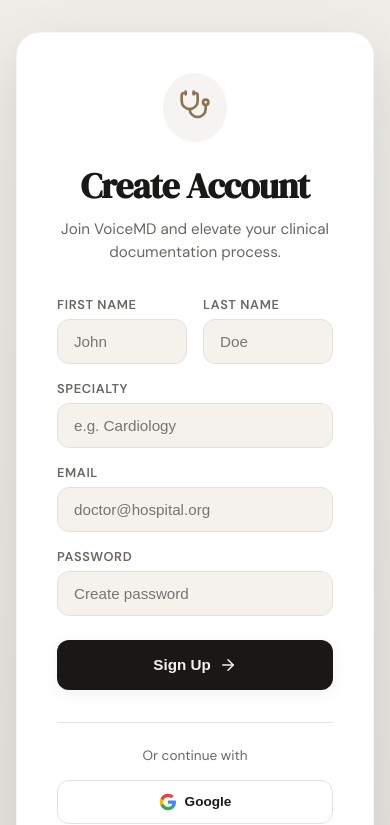
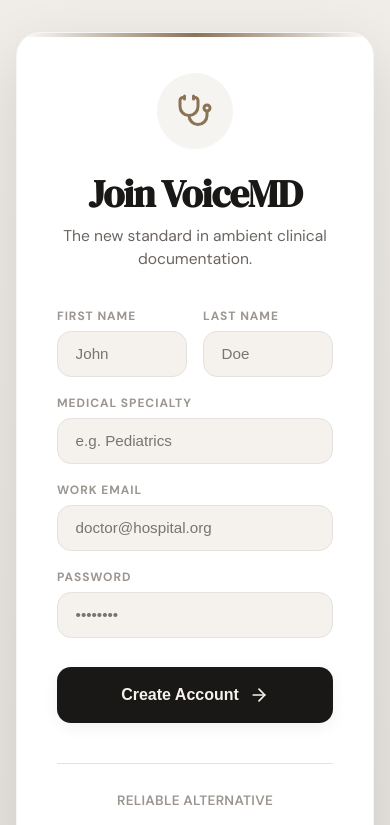
Before and after one commit to NURSE87-prog/voicemd-3-0, a Next.js app: page /signup in a window 390 px wide. Shown: the top 825 px of the page. Built offline with nearby package versions, Linux system fonts and the light colour scheme; no server answers.

Commit message:
Premium redesign of Login and Signup pages with consistent branding and micro-interactions

```diff
--- a/src/app/signup/page.tsx
+++ b/src/app/signup/page.tsx
@@ -60,127 +60,137 @@
 
   return (
     <main style={{ minHeight: '100vh', display: 'flex', flexDirection: 'column', justifyContent: 'center', alignItems: 'center', padding: '2rem 1rem' }}>
-      <div style={{ width: '100%', maxWidth: '440px', background: 'var(--bg-card)', borderRadius: '24px', padding: '2.5rem', boxShadow: 'var(--shadow-xl)', border: '1px solid var(--border-subtle)', position: 'relative' }}>
+      <div style={{ width: '100%', maxWidth: '440px', background: 'var(--bg-card)', borderRadius: '24px', padding: '2.5rem', boxShadow: 'var(--shadow-xl)', border: '1px solid var(--border-subtle)', position: 'relative', overflow: 'hidden' }}>
 
-        <div style={{ display: 'flex', flexDirection: 'column', alignItems: 'center', textAlign: 'center', marginBottom: '2rem' }}>
-          <div style={{ background: 'var(--accent-soft)', padding: '1rem', borderRadius: '50%', color: 'var(--accent)', marginBottom: '1.25rem', boxShadow: 'var(--shadow-sm)' }}>
-            <Stethoscope size={32} />
+        {/* Decorative Top Accent */}
+        <div style={{ position: 'absolute', top: 0, left: 0, right: 0, height: '4px', background: 'linear-gradient(90deg, transparent, var(--accent), transparent)' }} />
+
+        <div style={{ display: 'flex', flexDirection: 'column', alignItems: 'center', textAlign: 'center', marginBottom: '2.25rem' }}>
+          <div style={{ background: 'var(--accent-soft)', padding: '1.25rem', borderRadius: '50%', color: 'var(--accent)', marginBottom: '1.5rem', boxShadow: 'var(--shadow-sm)', transition: 'all 0.3s ease', display: 'inline-flex' }}>
+            <Stethoscope size={36} />
           </div>
-          <h1 style={{ fontFamily: 'var(--font-serif)', fontSize: '2.2rem', color: 'var(--text-primary)', marginBottom: '0.5rem', letterSpacing: '-0.02em' }}>
-            Create Account
+          <h1 style={{ fontFamily: 'var(--font-serif)', fontSize: '2.4rem', color: 'var(--text-primary)', marginBottom: '0.6rem', letterSpacing: '-0.02em', lineHeight: 1.1 }}>
+            Join VoiceMD
           </h1>
-          <p style={{ color: 'var(--text-secondary)', fontSize: '0.95rem', lineHeight: 1.5 }}>
-            Join VoiceMD and elevate your clinical documentation process.
+          <p style={{ color: 'var(--text-secondary)', fontSize: '0.975rem', lineHeight: 1.5, maxWidth: '280px', margin: '0 auto' }}>
+            The new standard in ambient clinical documentation.
           </p>
         </div>
 
         {success ? (
-          <div style={{ background: 'rgba(16, 185, 129, 0.1)', border: '1px solid rgba(16, 185, 129, 0.2)', padding: '1.25rem', borderRadius: '16px', textAlign: 'center', marginBottom: '1.5rem' }}>
-            <h3 style={{ color: '#059669', fontWeight: 600, marginBottom: '0.25rem' }}>Check your email</h3>
-            <p style={{ color: '#047857', fontSize: '0.85rem' }}>We sent a verification link to {email}.</p>
+          <div style={{ background: 'rgba(16, 185, 129, 0.08)', border: '1px solid rgba(16, 185, 129, 0.2)', padding: '1.5rem', borderRadius: '18px', textAlign: 'center', marginBottom: '1.5rem', animation: 'fadeIn 0.5s ease' }}>
+            <h3 style={{ color: '#059669', fontWeight: 600, fontSize: '1.1rem', marginBottom: '0.4rem' }}>Verify your identity</h3>
+            <p style={{ color: '#047857', fontSize: '0.9rem', lineHeight: 1.5 }}>A secure activation link has been dispatched to <strong>{email}</strong>.</p>
           </div>
         ) : (
-          <form onSubmit={handleSignUp} style={{ display: 'flex', flexDirection: 'column', gap: '1rem' }}>
+          <form onSubmit={handleSignUp} style={{ display: 'flex', flexDirection: 'column', gap: '1.1rem' }}>
             {error && (
-              <div style={{ background: 'var(--toast-error-bg)', color: 'white', padding: '0.875rem', borderRadius: '12px', fontSize: '0.85rem', textAlign: 'center' }}>
+              <div style={{ background: 'var(--toast-error-bg)', color: 'white', padding: '0.9rem', borderRadius: '14px', fontSize: '0.875rem', textAlign: 'center', fontWeight: 500, animation: 'shake 0.4s ease' }}>
                 {error}
               </div>
             )}
 
             <div style={{ display: 'grid', gridTemplateColumns: '1fr 1fr', gap: '1rem' }}>
-              <div style={{ display: 'flex', flexDirection: 'column', gap: '0.4rem' }}>
-                <label htmlFor="firstName" style={{ fontSize: '0.8rem', fontWeight: 600, color: 'var(--text-secondary)', textTransform: 'uppercase', letterSpacing: '0.05em' }}>First name</label>
+              <div style={{ display: 'flex', flexDirection: 'column', gap: '0.45rem' }}>
+                <label htmlFor="firstName" style={{ fontSize: '0.75rem', fontWeight: 700, color: 'var(--text-muted)', textTransform: 'uppercase', letterSpacing: '0.08em' }}>First name</label>
                 <input
                   id="firstName"
                   type="text"
                   required
                   value={firstName}
                   onChange={(e) => setFirstName(e.target.value)}
-                  style={{ width: '100%', padding: '0.8rem 1rem', borderRadius: '12px', border: '1px solid var(--border)', background: 'var(--bg-color)', color: 'var(--text-primary)', fontSize: '0.95rem', outline: 'none', transition: 'border-color 0.2s' }}
+                  style={{ width: '100%', padding: '0.85rem 1.1rem', borderRadius: '14px', border: '1px solid var(--border)', background: 'var(--bg-color)', color: 'var(--text-primary)', fontSize: '0.95rem', outline: 'none', transition: 'all 0.2s cubic-bezier(0.4, 0, 0.2, 1)' }}
                   placeholder="John"
+                  className="focus-ring"
                 />
               </div>
-              <div style={{ display: 'flex', flexDirection: 'column', gap: '0.4rem' }}>
-                <label htmlFor="lastName" style={{ fontSize: '0.8rem', fontWeight: 600, color: 'var(--text-secondary)', textTransform: 'uppercase', letterSpacing: '0.05em' }}>Last name</label>
+              <div style={{ display: 'flex', flexDirection: 'column', gap: '0.45rem' }}>
+                <label htmlFor="lastName" style={{ fontSize: '0.75rem', fontWeight: 700, color: 'var(--text-muted)', textTransform: 'uppercase', letterSpacing: '0.08em' }}>Last name</label>
                 <input
                   id="lastName"
                   type="text"
                   required
                   value={lastName}
                   onChange={(e) => setLastName(e.target.value)}
-                  style={{ width: '100%', padding: '0.8rem 1rem', borderRadius: '12px', border: '1px solid var(--border)', background: 'var(--bg-color)', color: 'var(--text-primary)', fontSize: '0.95rem', outline: 'none', transition: 'border-color 0.2s' }}
+                  style={{ width: '100%', padding: '0.85rem 1.1rem', borderRadius: '14px', border: '1px solid var(--border)', background: 'var(--bg-color)', color: 'var(--text-primary)', fontSize: '0.95rem', outline: 'none', transition: 'all 0.2s cubic-bezier(0.4, 0, 0.2, 1)' }}
                   placeholder="Doe"
+                  className="focus-ring"
                 />
               </div>
             </div>
 
-            <div style={{ display: 'flex', flexDirection: 'column', gap: '0.4rem' }}>
-              <label htmlFor="specialty" style={{ fontSize: '0.8rem', fontWeight: 600, color: 'var(--text-secondary)', textTransform: 'uppercase', letterSpacing: '0.05em' }}>Specialty</label>
+            <div style={{ display: 'flex', flexDirection: 'column', gap: '0.45rem' }}>
+              <label htmlFor="specialty" style={{ fontSize: '0.75rem', fontWeight: 700, color: 'var(--text-muted)', textTransform: 'uppercase', letterSpacing: '0.08em' }}>Medical Specialty</label>
               <input
                 id="specialty"
                 type="text"
                 required
                 value={specialty}
                 onChange={(e) => setSpecialty(e.target.value)}
-                style={{ width: '100%', padding: '0.8rem 1rem', borderRadius: '12px', border: '1px solid var(--border)', background: 'var(--bg-color)', color: 'var(--text-primary)', fontSize: '0.95rem', outline: 'none', transition: 'border-color 0.2s' }}
-                placeholder="e.g. Cardiology"
+                style={{ width: '100%', padding: '0.85rem 1.1rem', borderRadius: '14px', border: '1px solid var(--border)', background: 'var(--bg-color)', color: 'var(--text-primary)', fontSize: '0.95rem', outline: 'none', transition: 'all 0.2s cubic-bezier(0.4, 0, 0.2, 1)' }}
+                placeholder="e.g. Pediatrics"
+                className="focus-ring"
               />
             </div>
 
-            <div style={{ display: 'flex', flexDirection: 'column', gap: '0.4rem' }}>
-              <label htmlFor="email" style={{ fontSize: '0.8rem', fontWeight: 600, color: 'var(--text-secondary)', textTransform: 'uppercase', letterSpacing: '0.05em' }}>Email</label>
+            <div style={{ display: 'flex', flexDirection: 'column', gap: '0.45rem' }}>
+              <label htmlFor="email" style={{ fontSize: '0.75rem', fontWeight: 700, color: 'var(--text-muted)', textTransform: 'uppercase', letterSpacing: '0.08em' }}>Work Email</label>
               <input
                 id="email"
                 type="email"
                 required
                 value={email}
                 onChange={(e) => setEmail(e.target.value)}
-                style={{ width: '100%', padding: '0.8rem 1rem', borderRadius: '12px', border: '1px solid var(--border)', background: 'var(--bg-color)', color: 'var(--text-primary)', fontSize: '0.95rem', outline: 'none', transition: 'border-color 0.2s' }}
+                style={{ width: '100%', padding: '0.85rem 1.1rem', borderRadius: '14px', border: '1px solid var(--border)', background: 'var(--bg-color)', color: 'var(--text-primary)', fontSize: '0.95rem', outline: 'none', transition: 'all 0.2s cubic-bezier(0.4, 0, 0.2, 1)' }}
                 placeholder="doctor@hospital.org"
+                className="focus-ring"
               />
             </div>
 
-            <div style={{ display: 'flex', flexDirection: 'column', gap: '0.4rem' }}>
-              <label htmlFor="password" style={{ fontSize: '0.8rem', fontWeight: 600, color: 'var(--text-secondary)', textTransform: 'uppercase', letterSpacing: '0.05em' }}>Password</label>
+            <div style={{ display: 'flex', flexDirection: 'column', gap: '0.45rem' }}>
+              <label htmlFor="password" style={{ fontSize: '0.75rem', fontWeight: 700, color: 'var(--text-muted)', textTransform: 'uppercase', letterSpacing: '0.08em' }}>Password</label>
               <input
                 id="password"
                 type="password"
                 required
                 value={password}
                 onChange={(e) => setPassword(e.target.value)}
-                style={{ width: '100%', padding: '0.8rem 1rem', borderRadius: '12px', border: '1px solid var(--border)', background: 'var(--bg-color)', color: 'var(--text-primary)', fontSize: '0.95rem', outline: 'none', transition: 'border-color 0.2s' }}
-                placeholder="Create password"
+                style={{ width: '100%', padding: '0.85rem 1.1rem', borderRadius: '14px', border: '1px solid var(--border)', background: 'var(--bg-color)', color: 'var(--text-primary)', fontSize: '0.95rem', outline: 'none', transition: 'all 0.2s cubic-bezier(0.4, 0, 0.2, 1)' }}
+                placeholder="••••••••"
+                className="focus-ring"
               />
             </div>
 
             <button
               type="submit"
               disabled={loading}
-              style={{ width: '100%', display: 'flex', justifyContent: 'center', alignItems: 'center', gap: '0.5rem', background: 'var(--text-primary)', color: 'var(--bg-color)', padding: '1rem', borderRadius: '12px', border: 'none', fontSize: '0.95rem', fontWeight: 600, cursor: loading ? 'not-allowed' : 'pointer', opacity: loading ? 0.7 : 1, marginTop: '0.5rem', boxShadow: 'var(--shadow-md)', transition: 'transform 0.2s, box-shadow 0.2s' }}
+              className="premium-btn"
+              style={{ width: '100%', display: 'flex', justifyContent: 'center', alignItems: 'center', gap: '0.625rem', background: 'var(--text-primary)', color: 'var(--bg-color)', padding: '1.1rem', borderRadius: '14px', border: 'none', fontSize: '1rem', fontWeight: 700, cursor: loading ? 'not-allowed' : 'pointer', opacity: loading ? 0.7 : 1, marginTop: '0.75rem', boxShadow: 'var(--shadow-md)', transition: 'all 0.3s cubic-bezier(0.175, 0.885, 0.32, 1.275)' }}
             >
-              {loading ? "Creating..." : "Sign Up"} <ArrowRight size={18} />
+              {loading ? "Initializing..." : "Create Account"} <ArrowRight size={20} />
             </button>
           </form>
         )}
 
-        <div style={{ marginTop: '2rem', textAlign: 'center', borderTop: '1px solid var(--border)', paddingTop: '1.5rem' }}>
-          <p style={{ color: 'var(--text-secondary)', fontSize: '0.85rem', marginBottom: '1rem' }}>Or continue with</p>
+        <div style={{ marginTop: '2.5rem', textAlign: 'center', borderTop: '1px solid var(--border)', paddingTop: '1.75rem' }}>
+          <p style={{ color: 'var(--text-muted)', fontSize: '0.85rem', fontWeight: 600, letterSpacing: '0.02em', marginBottom: '1.1rem' }}>RELIABLE ALTERNATIVE</p>
           <div style={{ display: 'flex', gap: '0.75rem' }}>
             <button
               onClick={handleGoogleLogin}
-              style={{ flex: 1, display: 'flex', justifyContent: 'center', alignItems: 'center', gap: '0.5rem', background: 'transparent', border: '1px solid var(--border)', padding: '0.75rem', borderRadius: '12px', cursor: 'pointer', transition: 'background 0.2s' }}
+              style={{ flex: 1, display: 'flex', justifyContent: 'center', alignItems: 'center', gap: '0.75rem', background: 'transparent', border: '1px solid var(--border)', padding: '0.85rem', borderRadius: '14px', cursor: 'pointer', transition: 'all 0.2s ease', backgroundColor: 'var(--bg-color)' }}
             >
-              <svg width="18" height="18" viewBox="0 0 24 24" fill="none" xmlns="http://www.w3.org/2000/svg">
+              <svg width="20" height="20" viewBox="0 0 24 24" fill="none" xmlns="http://www.w3.org/2000/svg">
                 <path d="M22.56 12.25c0-.78-.07-1.53-.2-2.25H12v4.26h5.92c-.26 1.37-1.04 2.53-2.21 3.31v2.77h3.57c2.08-1.92 3.28-4.74 3.28-8.09z" fill="#4285F4"/>
                 <path d="M12 23c2.97 0 5.46-.98 7.28-2.66l-3.57-2.77c-.98.66-2.23 1.06-3.71 1.06-2.86 0-5.29-1.93-6.16-4.53H2.18v2.84C3.99 20.53 7.7 23 12 23z" fill="#34A853"/>
                 <path d="M5.84 14.09c-.22-.66-.35-1.36-.35-2.09s.13-1.43.35-2.09V7.07H2.18C1.43 8.55 1 10.22 1 12s.43 3.45 1.18 4.93l2.85-2.22.81-.62z" fill="#FBBC05"/>
                 <path d="M12 5.38c1.62 0 3.06.56 4.21 1.64l3.15-3.15C17.45 2.09 14.97 1 12 1 7.7 1 3.99 3.47 2.18 7.07l3.66 2.84c.87-2.6 3.3-4.53 6.16-4.53z" fill="#EA4335"/>
               </svg>
-              <span style={{ fontSize: '0.85rem', fontWeight: 600, color: 'var(--text-primary)' }}>Google</span>
+              <span style={{ fontSize: '0.9rem', fontWeight: 600, color: 'var(--text-primary)' }}>Google Authentication</span>
             </button>
           </div>
         </div>
       </div>
+
 
       <p style={{ marginTop: '2rem', textAlign: 'center', fontSize: '0.9rem', color: 'var(--text-secondary)' }}>
         Already have an account?{" "}
```
Also changed, not shown: src/app/login/page.tsx (+33 -72 lines).
